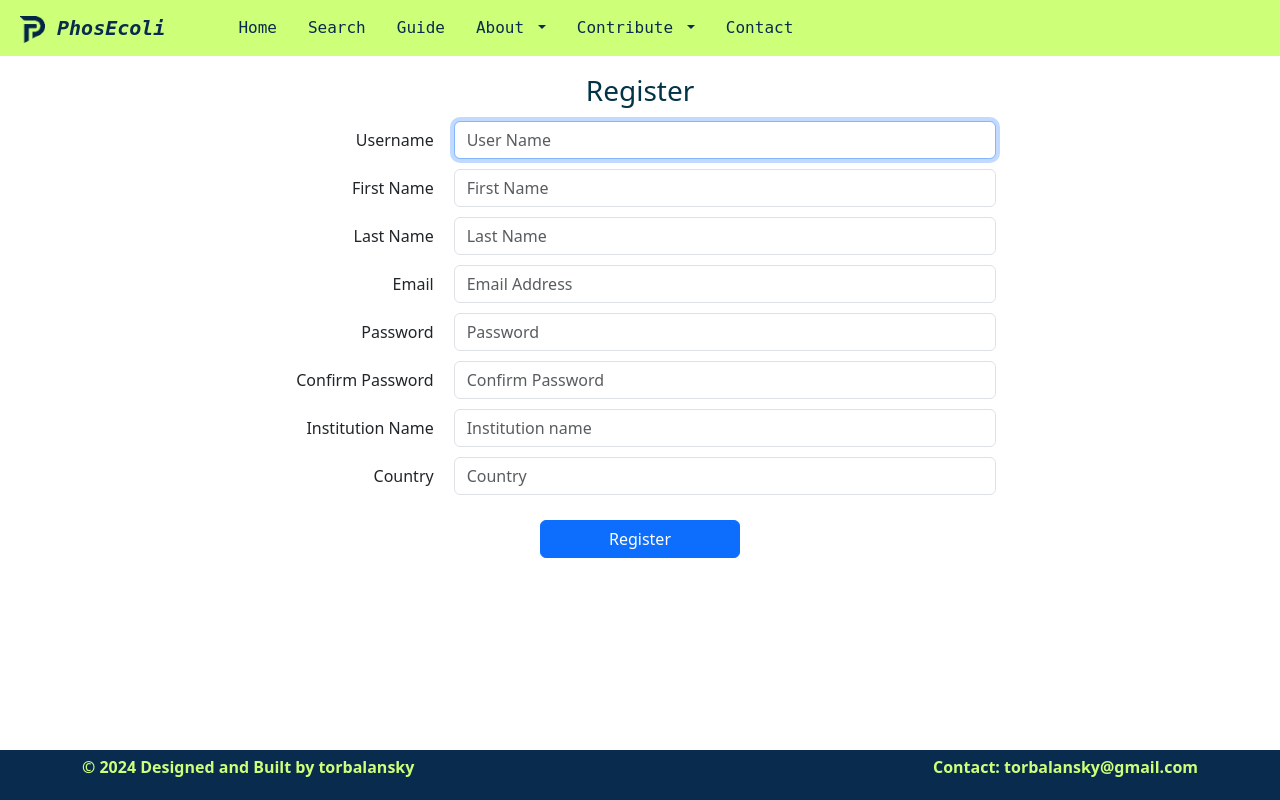
After one commit to torbalansky/phosphoecoli, a Django app: page /register/ in a window 1280 px wide. The commit adds this page. Run offline with Django 5.2, Linux system fonts and the light colour scheme; some libraries are stand-ins or nearby versions.

Commit message:
Update Login, Logout and Registration

```diff
--- /dev/null
+++ b/bacphosapp/forms.py
@@ -0,0 +1,34 @@
+from django import forms
+from django.contrib.auth.forms import UserCreationForm
+from django.contrib.auth.models import User
+from django.core.validators import validate_email
+from django.core.exceptions import ValidationError
+
+class SignUpForm(UserCreationForm):
+    username = forms.CharField(label="", widget=forms.TextInput(attrs={'class':'form-control', 'placeholder':'User Name'}))
+    email = forms.EmailField(label="", widget=forms.TextInput(attrs={'class':'form-control', 'placeholder':'Email Address'}))
+    password1 = forms.CharField(label="", widget=forms.PasswordInput(attrs={'class':'form-control', 'placeholder':'Password'}))
+    password2 = forms.CharField(label="", widget=forms.PasswordInput(attrs={'class':'form-control', 'placeholder':'Confirm Password'}))
+    first_name = forms.CharField(label="", max_length=90, widget=forms.TextInput(attrs={'class':'form-control', 'placeholder':'First Name'}))
+    last_name = forms.CharField(label="", max_length=90, widget=forms.TextInput(attrs={'class':'form-control', 'placeholder':'Last Name'}))
+    institution_name = forms.CharField(label="", max_length=90, widget=forms.TextInput(attrs={'class':'form-control', 'placeholder':'Institution name'}))
+    country = forms.CharField(label="", max_length=90, widget=forms.TextInput(attrs={'class':'form-control', 'placeholder':'Country'}))
+
+    class Meta:
+        model = User
+        fields = ('username', 'first_name', 'last_name', 'email', 'password1', 'password2', 'institution_name', 'country')
+
+    def __init__(self, *args, **kwargs):
+        super(SignUpForm, self).__init__(*args, **kwargs)
+
+        self.fields['username'].label = ''
+        self.fields['username'].help_text = ''
+
+        self.fields['email'].label = ''
+        self.fields['email'].help_text = ''
+
+        self.fields['password1'].label = ''
+        self.fields['password1'].help_text = ''
+
+        self.fields['password2'].label = ''
+        self.fields['password2'].help_text = ''
--- a/bacphosapp/static/css/styles.css
+++ b/bacphosapp/static/css/styles.css
@@ -29,3 +29,69 @@
     padding: 5px;
     font-weight: 600;
 }
+
+.dropdown-menu {
+    border: 1px solid black;
+    background-color: #f5feff;
+}
+
+.dropdown-item:hover {
+    background-color: rgb(9, 43, 77);
+    color: white;
+    font-weight: bold;
+}
+
+.custom-login-form {
+    padding: 20px;
+    width: 350px;
+    margin-top: 10px;
+    border-radius: 5px;
+    border: 0.5px solid black;
+  }
+
+.custom-login-btn {
+    width: 260px;
+  }
+
+
+.container-register {
+    padding: 10px;
+    border-radius: 5px;
+    width: 100%;
+    margin-top: 10px;
+    margin-bottom: 50px;
+    border-radius: 5px;
+  }
+
+.btn.btn-primary.register {
+    width: 200px;
+    margin-top: 20px;
+    margin-bottom: 50px;
+  }
+
+.form-group {
+    display: grid;
+    grid-template-columns: 150px auto;
+    grid-gap: 20px;
+    align-items: center;
+    padding: 5px;
+}
+
+.form-group label {
+    text-align: right;
+}
+
+.alert-container {
+    position: fixed;
+    top: 50px;
+    left: 10px;
+    z-index: 1000;
+    width: 600px;
+    font-weight: bold;
+  }
+
+.error-message {
+    background-color: #f5feff;
+    color:red;
+    padding: 5px;
+  }
--- a/bacphosapp/templates/base.html
+++ b/bacphosapp/templates/base.html
@@ -21,6 +21,16 @@
         {% endblock %}
     </div>
 
+    <div class="alert-container fixed-top">
+      {% if messages %}
+        {% for message in messages %}
+        <div class="alert alert-secondary alert-dismissible fade show" role="alert">
+          {{message}}
+          <button type="button" class="btn-close" data-bs-dismiss="alert" aria-label="Close"></button>
+        </div>
+        {% endfor %}
+      {% endif %}
+
     <footer class="footer">
       <div class="container">
           <div class="row">
@@ -33,7 +43,22 @@
           </div>
       </div>
   </footer>
-
     <script src="https://cdn.jsdelivr.net/npm/bootstrap@5.3.2/dist/js/bootstrap.bundle.min.js" integrity="sha384-C6RzsynM9kWDrMNeT87bh95OGNyZPhcTNXj1NW7RuBCsyN/o0jlpcV8Qyq46cDfL" crossorigin="anonymous"></script>
+    <script>
+      function removeAlert(alert) {
+        alert.remove();
+      }
+      document.addEventListener("DOMContentLoaded", function() {
+        const alerts = document.querySelectorAll(".alert");
+        alerts.forEach(alert => {
+          setTimeout(function() {
+            alert.classList.remove("show");
+            alert.addEventListener("transitionend", function() {
+              removeAlert(alert);
+            });
+          }, 2000);
+        });
+      });
+    </script>
   </body>
 </html>
--- a/bacphosapp/templates/navbar.html
+++ b/bacphosapp/templates/navbar.html
@@ -3,19 +3,22 @@
   <a class="navbar-brand" href="{% url 'home' %}">
     <img src="{% static 'images/logo_PS_s.png' %}" style="width: 25px;"> PhosEcoli
   </a>
-    <button class="navbar-toggler" type="button" data-toggle="collapse" data-target="#navbarNavDropdown" aria-controls="navbarNavDropdown" aria-expanded="false" aria-label="Toggle navigation">
+    <button class="navbar-toggler" type="button" data-bs-toggle="collapse" data-bs-target="#navbarNavDropdown" aria-controls="navbarNavDropdown" aria-expanded="false" aria-label="Toggle navigation">
       <span class="navbar-toggler-icon"></span>
     </button>
     <div class="collapse navbar-collapse" id="navbarNavDropdown">
       <ul class="navbar-nav">
         <li class="nav-item active">
+          <a class="nav-link" href="{% url 'home' %}">Home</a>
+        </li>
+        <li class="nav-item">
           <a class="nav-link" href="#">Search</a>
         </li>
         <li class="nav-item">
           <a class="nav-link" href="#">Guide</a>
         </li>
         <li class="nav-item dropdown">
-          <a class="nav-link dropdown-toggle" href="#" id="navbarDropdownMenuLink" data-toggle="dropdown" aria-haspopup="true" aria-expanded="false">
+          <a class="nav-link dropdown-toggle" href="#" id="navbarDropdownMenuLink" data-bs-toggle="dropdown" aria-haspopup="true" aria-expanded="false">
             About
           </a>
           <div class="dropdown-menu" aria-labelledby="navbarDropdownMenuLink">
@@ -25,8 +28,19 @@
             <a class="dropdown-item" href="#">Feedback</a>
           </div>
         </li>
-        <li class="nav-item">
-            <a class="nav-link" href="#">Contribute</a>
+        <li class="nav-item dropdown">
+          <a class="nav-link dropdown-toggle" href="#" id="navbarDropdownMenuLink" data-bs-toggle="dropdown" aria-haspopup="true" aria-expanded="false">
+            Contribute
+          </a>
+          <div class="dropdown-menu" aria-labelledby="navbarDropdownMenuLink">
+            {% if user.is_authenticated %}
+              <a class="dropdown-item" href="#">Submit New</a>
+              <a class="dropdown-item" href="{% url 'logout' %}">Logout</a>
+            {% else %}
+              <a class="dropdown-item" href="{% url 'login' %}">Login</a>
+              <a class="dropdown-item" href="{% url 'register' %}">Register</a>
+            {% endif %}
+          </div>
         </li>
         <li class="nav-item">
             <a class="nav-link" href="#">Contact</a>
--- /dev/null
+++ b/bacphosapp/templates/register.html
@@ -0,0 +1,86 @@
+{% extends 'base.html' %}
+{% load static %}
+{% block content %}
+
+<div class="container-register text-center py-2">
+    <div class="row justify-content-center">
+        <div class="col-12 col-md-8">
+            <h3 style="color:rgb(2, 52, 70);">Register</h3>
+            <form method="POST" action="">
+                {% csrf_token %}
+
+                <div class="form-group">
+                    <label for="id_username">Username</label>
+                    {{ form.username }}
+                </div>
+
+                <div class="form-group">
+                    <label for="id_first_name">First Name</label>
+                    {{ form.first_name }}
+                </div>
+
+                <div class="form-group">
+                    <label for="id_last_name">Last Name</label>
+                    {{ form.last_name }}
+                </div>
+
+                <div class="form-group">
+                    <label for="id_email">Email</label>
+                    {{ form.email }}
+                    {% if form.email.errors %}
+                        <div class="error-message">
+                            <i class="fa-solid fa-triangle-exclamation"></i>
+                            {% for error in form.email.errors %}
+                                {{ error|escape }}
+                            {% endfor %}
+                        </div>
+                    {% endif %}
+                </div>
+
+                <div class="form-group">
+                    <label for="id_password1">Password</label>
+                    {{ form.password1 }}
+                    {% if form.password1.errors %}
+                        <div class="error-message">
+                            <i class="fa-solid fa-triangle-exclamation"></i>
+                            {% for error in form.password1.errors %}
+                                {{ error|escape }}
+                            {% endfor %}
+                        </div>
+                    {% endif %}
+                </div>
+
+                <div class="form-group">
+                    <label for="id_password2">Confirm Password</label>
+                    {{ form.password2 }}
+                    {% if form.password2.errors %}
+                        <div class="error-message">
+                            <i class="fa-solid fa-triangle-exclamation"></i>
+                            {% for error in form.password2.errors %}
+                                {% if error == "The two password fields didn’t match." %}
+                                    Passwords do not match.
+                                {% else %}
+                                    {{ error|escape }}
+                                {% endif %}
+                            {% endfor %}
+                        </div>
+                    {% endif %}
+                </div>
+
+                <div class="form-group">
+                    <label for="id_institution_name">Institution Name</label>
+                    {{ form.institution_name }}
+                </div>
+
+                <div class="form-group">
+                    <label for="id_country">Country</label>
+                    {{ form.country }}
+                </div>
+
+                <button type="submit" class="btn btn-primary register">Register</button>
+            </form>
+        </div>
+    </div>
+</div>
+
+{% endblock %}
--- a/bacphosapp/urls.py
+++ b/bacphosapp/urls.py
@@ -7,6 +7,9 @@ from django.conf.urls.static import static
 urlpatterns = [
     path('', views.home, name='home'),
     path('proteins/', protein_list, name='protein_list'),
+    path('login/', views.login_user, name='login'),
+    path('logout', views.logout_user, name='logout'),
+    path('register/', views.register_user, name='register'),
 ]
 
 if settings.DEBUG:
--- a/bacphosapp/views.py
+++ b/bacphosapp/views.py
@@ -1,16 +1,52 @@
-from django.shortcuts import render
+from django.shortcuts import render, redirect
 from django.contrib.auth import authenticate, login, logout
 from .models import PhosphoProtein
-
+from django.contrib import messages
+from .forms import SignUpForm
+from .models import Profile
 
 def home(request):
     return render(request, 'home.html', {})
 
 def login_user(request):
-    pass
+    if request.method == "POST":
+        username = request.POST['username']
+        password = request.POST['password']
+        user = authenticate(request, username=username, password=password)
+        if user is not None:
+            login(request, user)
+            messages.success(request, "You are logged in.")
+            return redirect('home')
+        else:
+            messages.error(request, "Ups, something went wrong. Please try again.")
+            return render(request, "login.html", {})
+    else:
+        return render(request, "login.html", {})
 
 def logout_user(request):
-    pass
+    logout(request)
+    messages.success(request, "Logged out successfully.")
+    return redirect('home')
+
+def register_user(request):
+    if request.method == "POST":
+        form = SignUpForm(request.POST)
+        if form.is_valid():
+            user = form.save()
+            institution_name = form.cleaned_data['institution_name']
+            country = form.cleaned_data['country']
+            profile = Profile.objects.create(user=user, institution_name=institution_name, country=country)
+            username = form.cleaned_data['username']
+            password = form.cleaned_data['password1']
+            user = authenticate(username=username, password=password)
+            login(request, user)
+            messages.success(request, "You have successfully registered!")
+            return redirect('home')
+    else:
+        form = SignUpForm()
+        return render(request, "register.html", {'form': form})
+
+    return render(request, "register.html", {'form': form})
 
 def protein_list(request):
     proteins = PhosphoProtein.objects.all()
```
Also changed, not shown: bacphosapp/admin.py (+15 -1 lines), bacphosapp/models.py (+9 -0 lines), bacphosapp/templates/home.html (+15 -1 lines), bacphosapp/templates/login.html (added, +24 -0 lines), bacphosapp/migrations/0002_profile.py (added).
